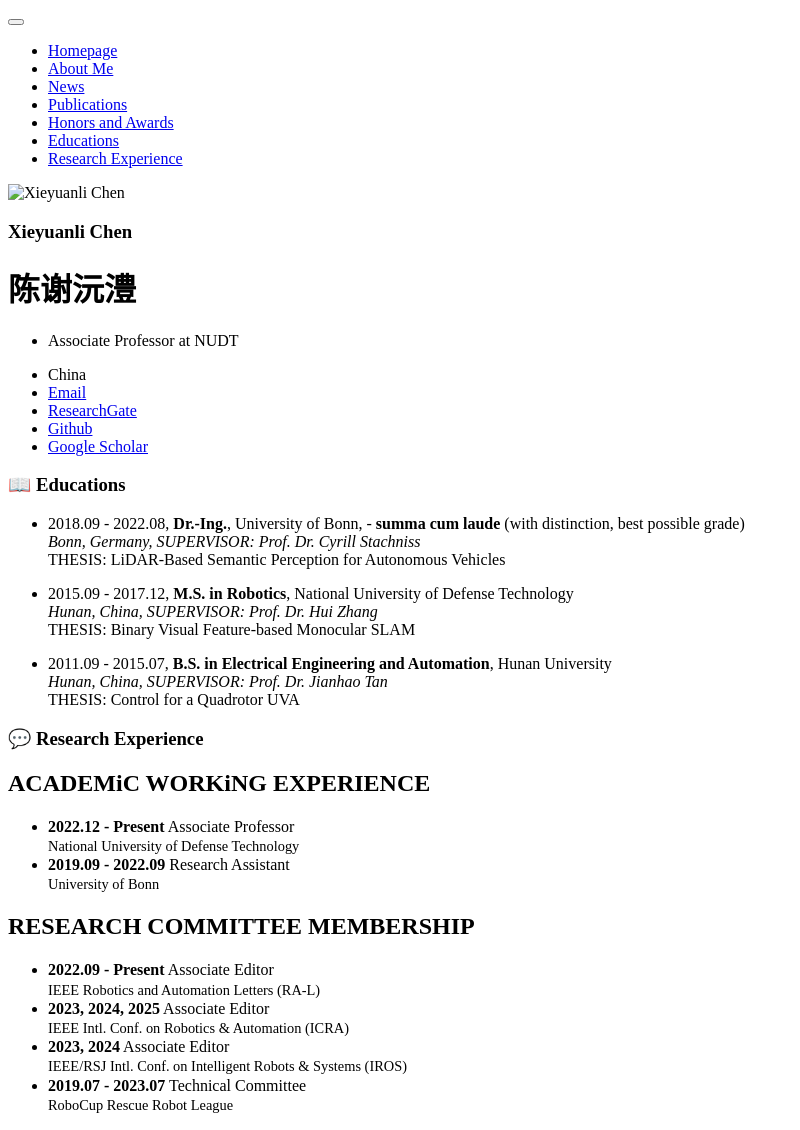
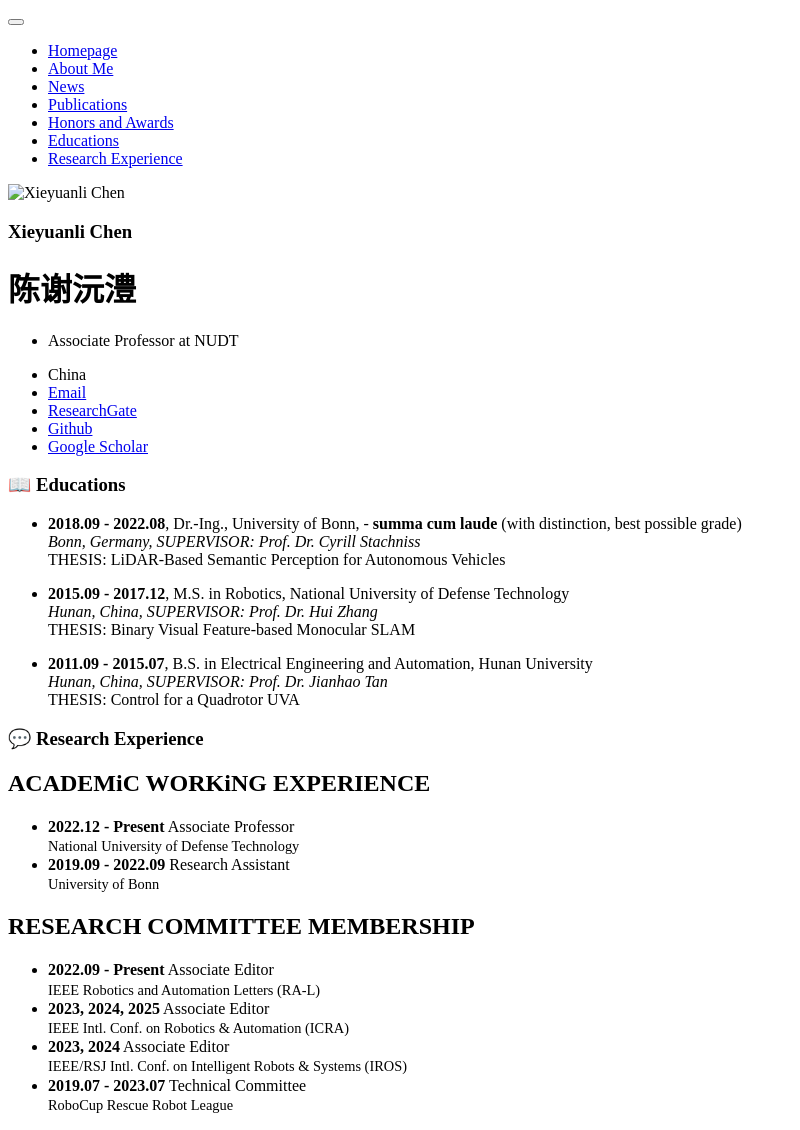
Before and after one commit to shenyehui/my-home, a Jekyll site: the page built from _pages/includes/others.md, in a window 1280 px wide. Shown: the whole page, without its empty margins (0-800 px from the left). Built offline with Jekyll 4.4.1, drawn with Linux system fonts in a browser that asks for light colours; our own code applies the rules of GitHub Pages for plain Markdown files.

```diff
--- a/_pages/includes/others.md
+++ b/_pages/includes/others.md
@@ -1,15 +1,15 @@
 <span id="educations"></span>
 
 # 📖 Educations
-- 2018.09 - 2022.08, **Dr.‑Ing.**, University of Bonn,  ‑ <strong>summa cum laude</strong> (with distinction, best possible grade)<br>
+- **2018.09 - 2022.08**, Dr.‑Ing., University of Bonn,  ‑ <strong>summa cum laude</strong> (with distinction, best possible grade)<br>
   _Bonn, Germany, SUPERVISOR: Prof. Dr. Cyrill Stachniss_<br>
   THESIS: LiDAR‑Based Semantic Perception for Autonomous Vehicles
 
-- 2015.09 - 2017.12, **M.S. in Robotics**, National University of Defense Technology<br>
+- **2015.09 - 2017.12**, M.S. in Robotics, National University of Defense Technology<br>
   _Hunan, China, SUPERVISOR: Prof. Dr. Hui Zhang_<br>
   THESIS: Binary Visual Feature‑based Monocular SLAM
 
-- 2011.09 - 2015.07, **B.S. in Electrical Engineering and Automation**, Hunan University<br>
+- **2011.09 - 2015.07**, B.S. in Electrical Engineering and Automation, Hunan University<br>
   _Hunan, China, SUPERVISOR: Prof. Dr. Jianhao Tan_<br>
   THESIS: Control for a Quadrotor UVA
 
```
